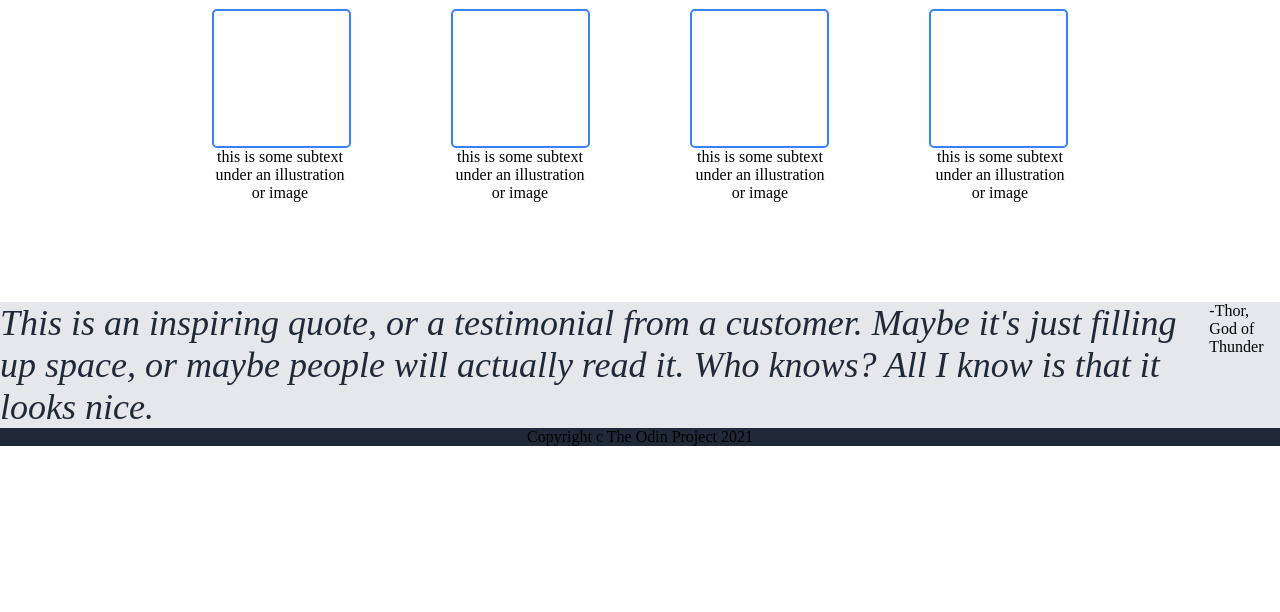
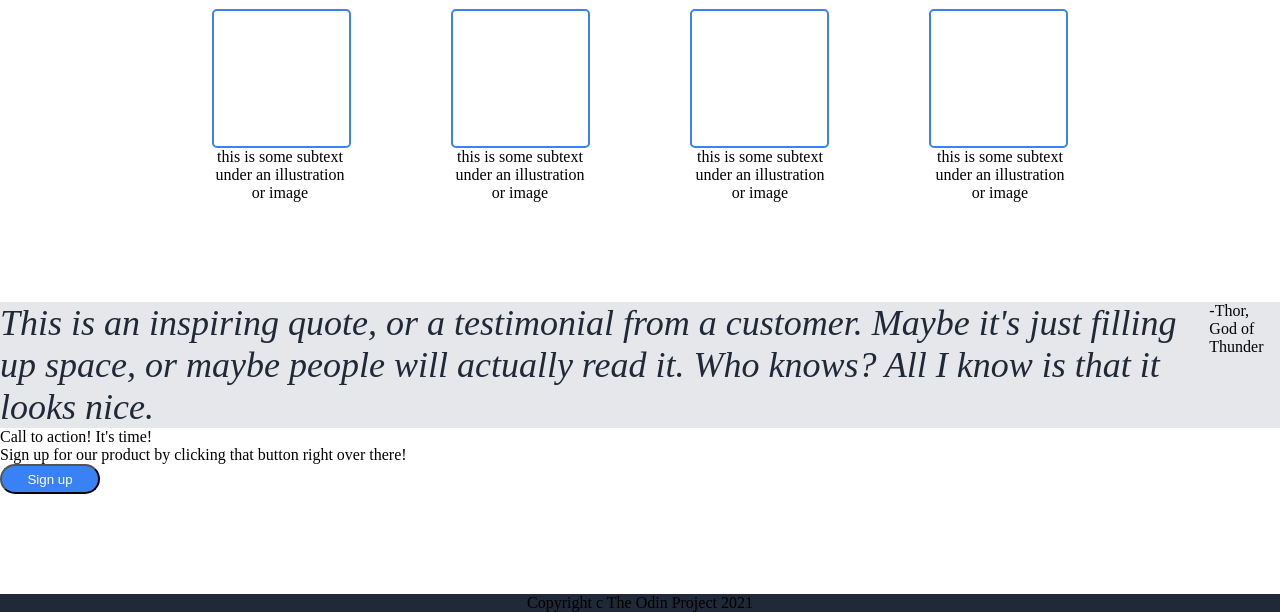
Before and after one commit to mightymikemike/landingpage, a plain HTML site: page index.html in a window 1280 px wide. Shown: the part 506-1118 px from the top of the page. Before the commit the page ends 952 px from the top, so only its background shows below. Drawn offline with Linux system fonts and the light colour scheme.

Commit message:
needs adjustments

```diff
--- a/index.html
+++ b/index.html
@@ -19,7 +19,7 @@
             <div class="main">
                 <div class="main-text">This website is awesome</div>
                 <div class="subtext">This website has some subtext that goes here under the main title. It's a smaller font and the color is lower contrast</div>
-                <button>Sign up</button>
+                <button class="one">Sign up</button>
             </div>
             <div class="placeholder">this is a placeholder for an image</div>
         </div>
@@ -45,6 +45,13 @@
         <div class="name">-Thor, God of Thunder</div>
     </div>
     </div>
+    <div class="bottom">
+        <div class="messages">
+            <div class="message1">Call to action! It's time!</div>
+            <div class="message2">Sign up for our product by clicking that button right over there!</div>
+                <button class="two">Sign up</button>
+        </div>
+    </div>
     <div class="footer">Copyright c The Odin Project 2021</div>
 </body>
 </html>
```
